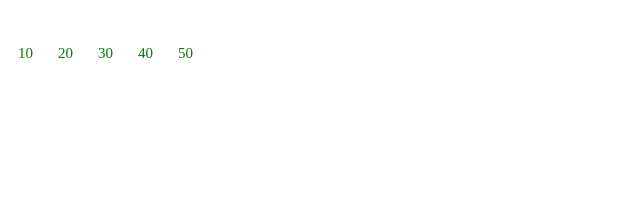
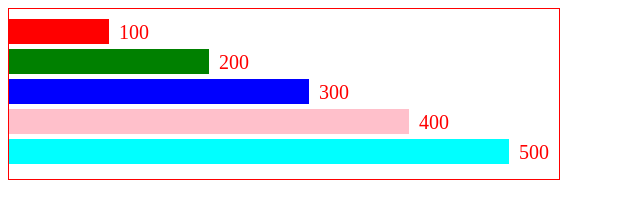
Before and after one commit to sangdo14/d3-basic, a plain HTML site: page index.html in a window 1280 px wide. Shown: the whole page, without its empty margins (0-640 px from the left). Drawn offline with nearby package versions, Linux system fonts and the light colour scheme.

Commit message:
feat: chart 출력

```diff
--- a/index.html
+++ b/index.html
@@ -8,6 +8,6 @@
   <script type="module" src="main.js"></script>
 </head>
 <body>
-  <svg width="400" height="200"></svg>
+  <svg style="border: 1px solid red;"></svg>
 </body>
 </html>
--- a/main.js
+++ b/main.js
@@ -1,14 +1,39 @@
-const dataset = [10, 20, 30, 40, 50];
+const dataset = [100, 200, 300, 400, 500];
+const bgColors = ['red', 'green', 'blue', 'pink', 'aqua'];
+const svg = document.querySelector('svg');
+// dataset 자료를 기반으로 js에서 svg프레임의 너비, 높이 동적 설정
+svg.style.width = 550 + 'px';
+svg.style.height = 30 * dataset.length + 20 + 'px';
 
-d3.select("svg") // 그림을 그릴 svg 캔버스 불러옴
-  .selectAll("text") // 앞으로 생성할 여러가지 <text> 요소 준비
-  .data(dataset) // 데이터 가져오기
-  .enter() // 셋팅 완료
-  .append("text") // 위의 준비과정을 해당 요소에 렌더링
-  .text(d => d) // 인자와 return 값, 매개변수 명은 자유롭게 지정 가능
-  // .attr("x", 10) // x를 기준으로 svg 위치 값 지정
-  // .attr("y", (d, i) => i * 40 + 25) // i는 0부터 시작.
-  .attr("x", (d, i) => i * 40 + 10) // x를 기준으로 svg 위치 값 지정
-  .attr("y", 50) // i는 0부터 시작.
-  .attr("font-size", "15px")
-  .attr("fill", "green");
+// 데이터 입력시 text 요소는 y축을 기준으로 위쪽에 글이 배치됨
+// 반면 rect같은 box요소는 y축을 기준으로 아래쪽에 배치됨
+d3.select("svg")      // 그림을 그릴 svg 캔버스 불러옴
+  .selectAll("rect")  // 앞으로 생성할 여러가지 <?> 요소 준비
+  .data(dataset)      // 데이터 가져오기
+  .enter()            // 셋팅 완료
+  .append("rect")     // 위의 준비과정을 해당 요소에 렌더링
+  .attr("x", 0)       // i는 0부터 시작.
+  .attr("y", (d, i) => i * 30 + 10) // x를 기준으로 svg 위치 값 지정
+  .attr("width", (d)=>d)    //rect 출력
+  .attr("height",25)        //rect 출력
+  .attr("fill", (d, i) => bgColors[i]);
+
+
+d3.select("svg")            // 그림을 그릴 svg 캔버스 불러옴
+  .selectAll("text")        // 앞으로 생성할 여러가지 <?> 요소 준비
+  .data(dataset)            // 데이터 가져오기
+  .enter()                  // 셋팅 완료
+  .append("text")           // 위의 준비과정을 해당 요소에 렌더링
+  .attr("x", (d)=>d + 10)   // i는 0부터 시작.
+  .attr("y", (d, i) => i * 30 + 30) // x를 기준으로 svg 위치 값 지정
+  .text((d)=>d)             //text 출력
+  .attr("font-size", "20px")
+  .attr("fill", "red");
+
+  // .attr("x", 0) // x를 기준으로 svg 위치 값 지정
+    // .attr("y", (d, i) => i * 30 + 10) // i는 0부터 시작.
+
+  // .attr("x", (d, i) => i * 40 + 10) // x를 기준으로 svg 위치 값 지정
+  // .attr("y", 50) // i는 0부터 시작.
+
+    // .text(d => d) // 인자와 return 값, 매개변수 명은 자유롭게 지정 가능
```
